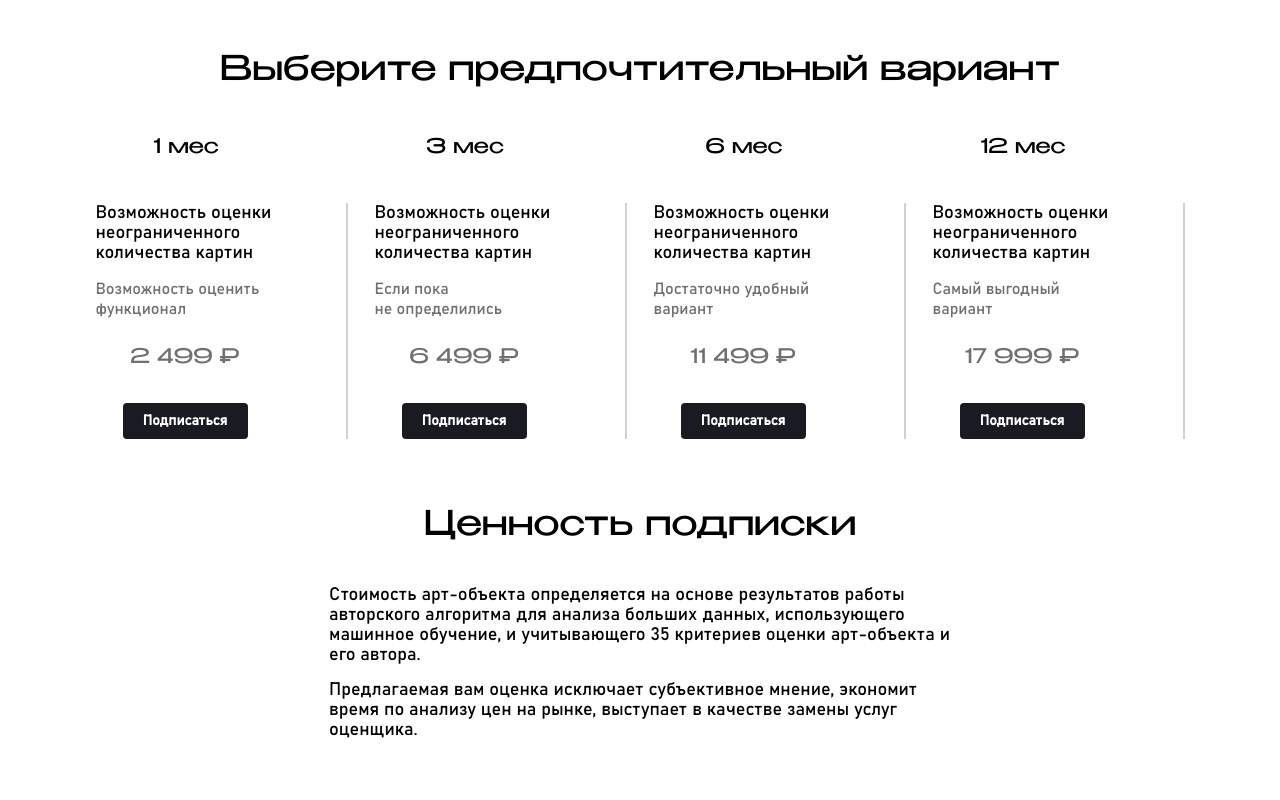
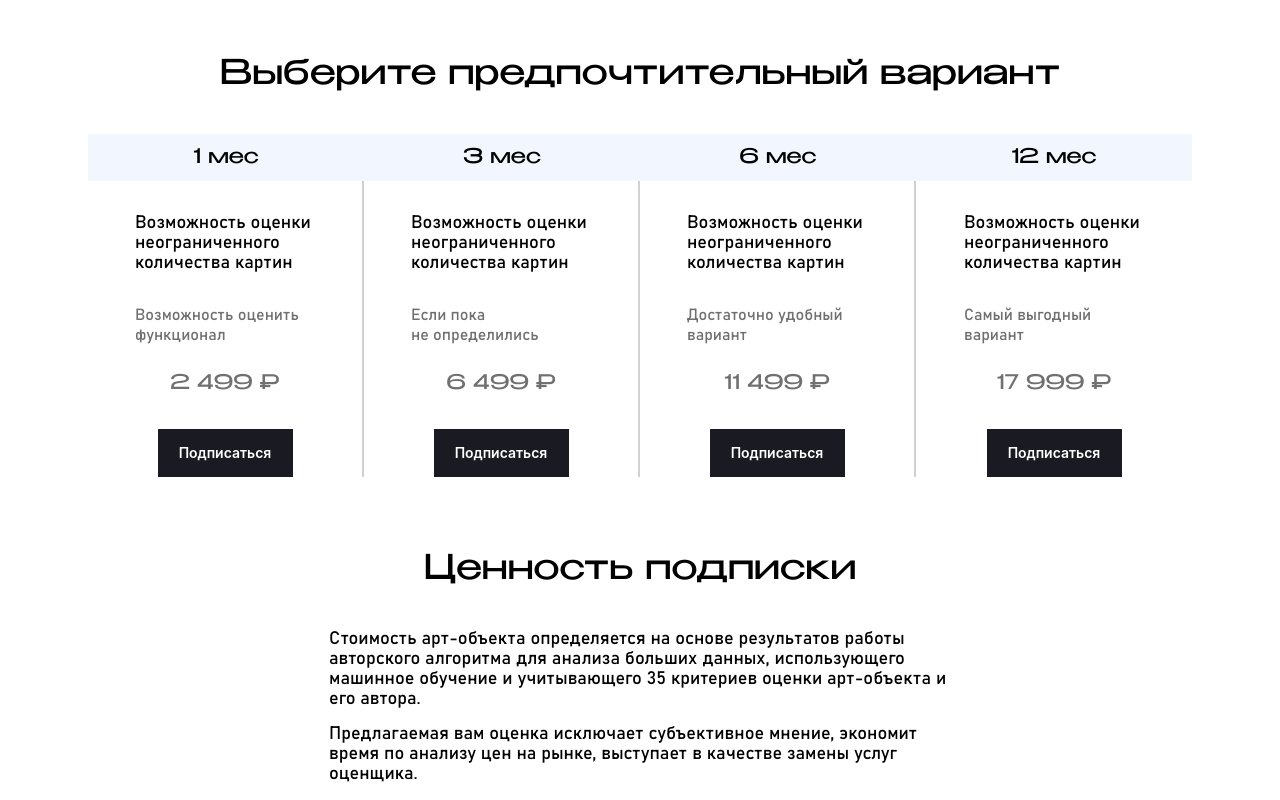
Before and after one commit to sagaart-2/sagaart-frontend, a Next.js app: page /subscription in a window 1280 px wide. Shown: the part 1060-1860 px from the top of the page. Built offline with nearby package versions, Linux system fonts and the light colour scheme.

Commit message:
refactor: add small styling changes

```diff
--- a/src/shared/style/theme.ts
+++ b/src/shared/style/theme.ts
@@ -100,7 +100,7 @@ export const theme = createTheme({
     tintGrey04: colorsTuple('#CAC6BA'),
     tintGrey05: colorsTuple('#797981'),
     tintRed: colorsTuple('#FF0200'),
-    tintBlue: colorsTuple('#3266CC'),
+    tintBlue: colorsTuple('#F1F6FF'),
     rangeWhite,
     rangeGrey,
     rangeBlack,
--- /dev/null
+++ b/src/shared/types/index.ts
@@ -0,0 +1,7 @@
+export type ISubscriptionOption = {
+  id: number;
+  period: string;
+  description_1: string;
+  description_2: string;
+  price: string;
+};
--- a/src/views/subscription-page/index.tsx
+++ b/src/views/subscription-page/index.tsx
@@ -1,7 +1,7 @@
 import { Stack, Title, Text, Image, Box } from '@mantine/core';
 import NextImage from 'next/image';
 import { ItemsListPrice } from '@/widgets/subscription/item-list';
-import { pricesList } from '@/widgets/subscription/lib/mock-prices-list';
+import { pricesList } from '@/views/subscription-page/lib/mock-prices-list';
 import Gif from '../../../public/Gif.gif';
 
 export function SubscriptionPage() {
@@ -12,13 +12,13 @@ export function SubscriptionPage() {
           ff="Benzin, Helvetica, Arial, sans-serif"
           fz={20}
           fw={400}
-          c="#707070"
+          c="tintGrey03"
         >
           Рекомендуем оформить подписку
         </Text>
         <Title
           mt={32}
-          mb={8}
+          mb={12}
           order={1}
           fz={48}
           lh={1}
@@ -30,7 +30,7 @@ export function SubscriptionPage() {
           ff="Benzin, Helvetica, Arial, sans-serif"
           fz={20}
           fw={400}
-          c="#707070"
+          c="tintGrey03"
           lh="23px"
         >
           Уникальный алгоритм оценки арт-объектов
@@ -76,7 +76,7 @@ export function SubscriptionPage() {
           >
             Стоимость арт-объекта определяется на основе результатов работы
             авторского алгоритма для анализа больших данных, использующего
-            машинное обучение, и учитывающего 35 критериев оценки арт-объекта и
+            машинное обучение и учитывающего 35 критериев оценки арт-объекта и
             его автора.
           </Text>
           <Text
--- a/src/widgets/subscription/lib/mock-prices-list.ts
+++ b/src/views/subscription-page/lib/mock-prices-list.ts
@@ -1,4 +1,6 @@
-export const pricesList = [
+import { ISubscriptionOption } from '@/shared/types';
+
+export const pricesList: ISubscriptionOption[] = [
   {
     id: 1,
     period: '1 мес',
--- a/src/widgets/subscription/item-list/index.tsx
+++ b/src/widgets/subscription/item-list/index.tsx
@@ -1,15 +1,23 @@
 import { Grid, GridCol } from '@mantine/core';
+import { ISubscriptionOption } from '@/shared/types';
 import { ItemPrice } from '../item-price';
 
-export function ItemsListPrice({ items }: any) {
+interface IProps {
+  items: ISubscriptionOption[];
+}
+
+export function ItemsListPrice({ items }: IProps) {
   return (
-    <Grid gutter="sm" justify="space-around">
+    <Grid gutter={0} justify="">
       {items?.[0] &&
-        items.map((item) => (
-          <GridCol span="content" key={item.id} p={0}>
-            <ItemPrice item={item} />
-          </GridCol>
-        ))}
+        items.map((item, index, arr) => {
+          const isLast = arr.length - 1 === index;
+          return (
+            <GridCol span={3} key={item.id} p={0}>
+              <ItemPrice item={item} isLast={isLast} />
+            </GridCol>
+          );
+        })}
     </Grid>
   );
 }
--- a/src/widgets/subscription/item-price/classes.module.css
+++ b/src/widgets/subscription/item-price/classes.module.css
@@ -1,4 +1,3 @@
 .content {
-  border-right: 2px solid #d2d1d0;
-  padding-right: 71px;
+  border-right: 2px solid var(--mantine-color-rangeGrey-1);
 }
--- a/src/widgets/subscription/item-price/index.tsx
+++ b/src/widgets/subscription/item-price/index.tsx
@@ -1,24 +1,35 @@
-import { Stack, Text, Button, Flex } from '@mantine/core';
+import { Stack, Text } from '@mantine/core';
+import { PrimaryButton } from '@/shared/ui';
+import { ISubscriptionOption } from '@/shared/types';
 import classes from './classes.module.css';
 
-export function ItemPrice({ item }: any) {
+interface IProps {
+  item: ISubscriptionOption;
+  isLast: boolean;
+}
+
+export function ItemPrice({ item, isLast }: IProps) {
   return (
-    <Stack>
-      <Flex direction="column" w={252} gap={32}>
-        <Stack mih={47} justify="center">
+    <Stack gap={0} justify="center">
+      <Stack mih={47} justify="center" bg="tintBlue" gap={0}>
         <Text
           ff="Benzin, Helvetica, Arial, sans-serif"
           fz={20}
           fw={400}
           lh="23px"
           ta="center"
-            pr={71}
         >
-            {item?.period}{' '}
+          {item?.period}
         </Text>
       </Stack>
 
-        <Flex direction="column" className={classes.content}>
+      <Stack
+        align="center"
+        gap={0}
+        pt={32}
+        className={!isLast ? classes.content : ''}
+      >
+        <Stack maw={180}>
           <Text
             ff="Bahnschrift, Helvetica, Arial, sans-serif"
             fz={18}
@@ -33,35 +44,29 @@ export function ItemPrice({ item }: any) {
             fz={16}
             fw={400}
             lh="20px"
-            c="#707070"
+            c="tintGrey03"
             pb={24}
           >
             {item?.description_2}
           </Text>
+        </Stack>
+
         <Text
           ff="Benzin, Helvetica, Arial, sans-serif"
           fz={20}
           fw={400}
           lh="normal"
           ta="center"
-            c="#707070"
+          c="tintGrey03"
           pb={32}
         >
           {item?.price}
         </Text>
-          <Button
-            w={125}
-            justify="center"
-            ff="Bahnschrift, Helvetica, Arial, sans-serif"
-            fz={14}
-            fw={700}
-            lh="20px"
-            m="auto"
-          >
+
+        <PrimaryButton maw={135} fz={14}>
           Подписаться
-          </Button>
-        </Flex>
-      </Flex>
+        </PrimaryButton>
+      </Stack>
     </Stack>
   );
 }
```
Lines whose indentation alone changed are shown as unchanged.
